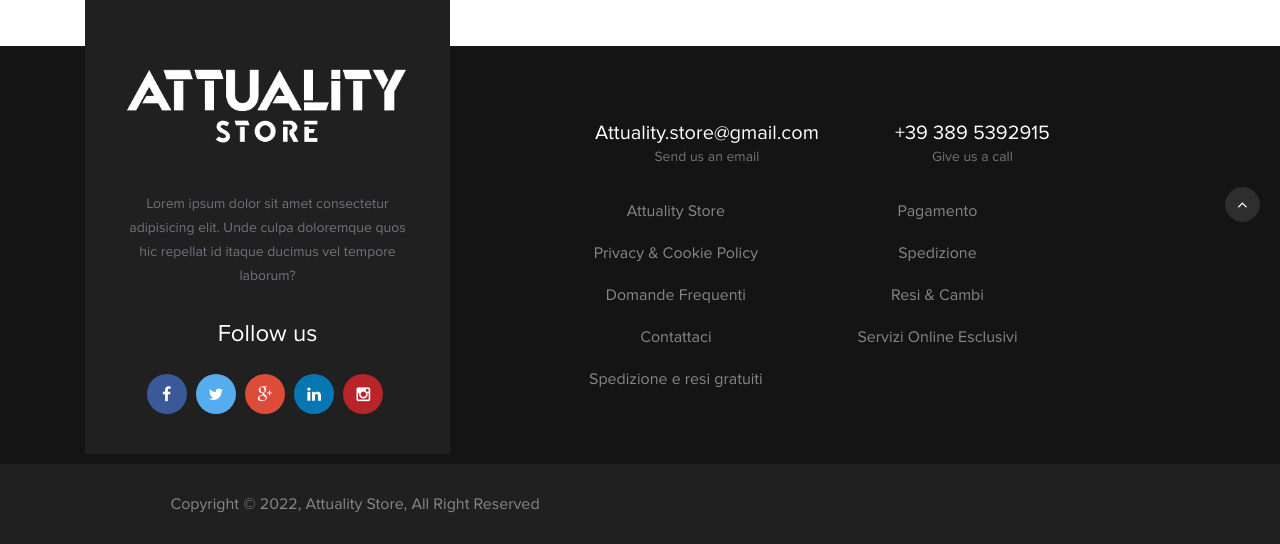
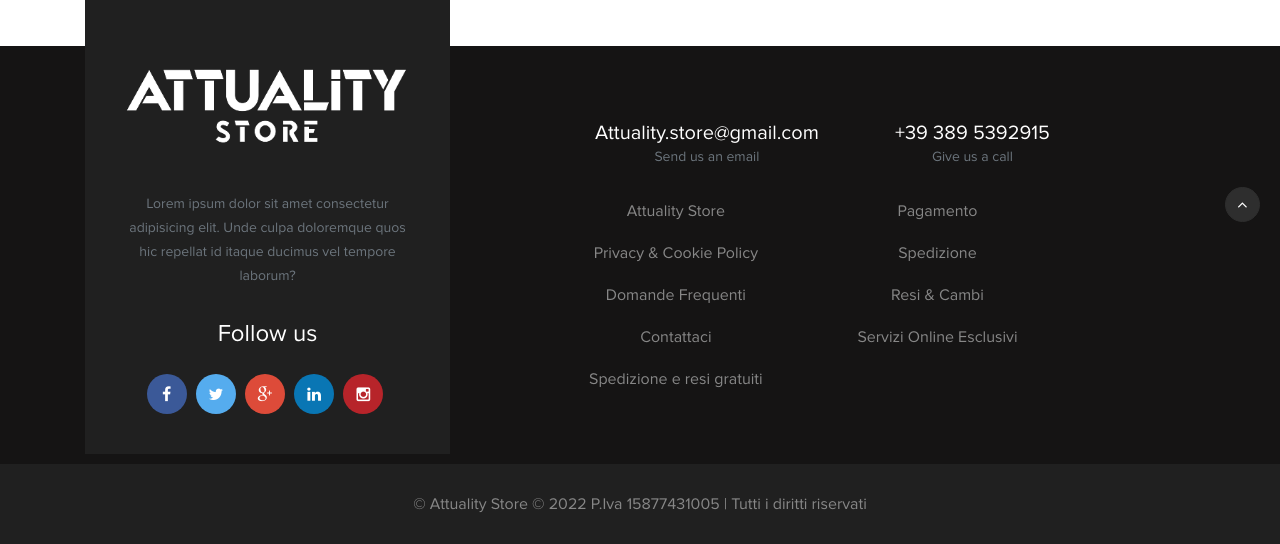
Before and after one commit to hassanaziz0012/attuality-store, a Django app: page /contattaci in a window 1280 px wide. Shown: the part 558-1102 px from the top of the page. Run offline with Django 3.2, Linux system fonts and the light colour scheme; some libraries are stand-ins or nearby versions.

Commit message:
Footer text

```diff
--- a/attuality_store/attuality_store/settings.py
+++ b/attuality_store/attuality_store/settings.py
@@ -27,6 +27,7 @@ SECRET_KEY = 'django-insecure-lh95b%*6h&ad7)sujm!23nbflpz6(3ibp+$2bgmy53t3sv45#@
 DEBUG = True
 
 ALLOWED_HOSTS = [
+    "127.0.0.1",
     "ec2-54-236-203-49.compute-1.amazonaws.com",
 ]
 
--- a/attuality_store/main/templates/base.html
+++ b/attuality_store/main/templates/base.html
@@ -184,7 +184,8 @@ https://templatemo.com/tm-546-sixteen-clothing
                                     <li><a href="{% url 'privacy' %}">Privacy & Cookie Policy</a></li>
                                     <li><a href="{% url 'domande-frequenti' %}">Domande Frequenti</a></li>
                                     <li><a href="{% url 'contattaci' %}">Contattaci</a></li>
-                                    <li><a href="{% url 'spedizione-resi-gratuiti' %}">Spedizione e resi gratuiti</a></li>
+                                    <li><a href="{% url 'spedizione-resi-gratuiti' %}">Spedizione e resi gratuiti</a>
+                                    </li>
                                 </ul>
                                 <ul>
                                     <li><a href="{% url 'pagamento' %}">Pagamento</a></li>
@@ -209,8 +210,11 @@ https://templatemo.com/tm-546-sixteen-clothing
         <div class="copyright">
             <div class="container">
                 <div class="row">
-                    <div class="col-md-6">
-                        <span>Copyright © 2022, Attuality Store, All Right Reserved</span>
+                    <div class="col-md-12">
+                        <span>
+                            © Attuality Store
+                            © 2022 P.Iva 15877431005 | Tutti i diritti riservati
+                        </span>
                     </div>
                 </div>
             </div>
```
